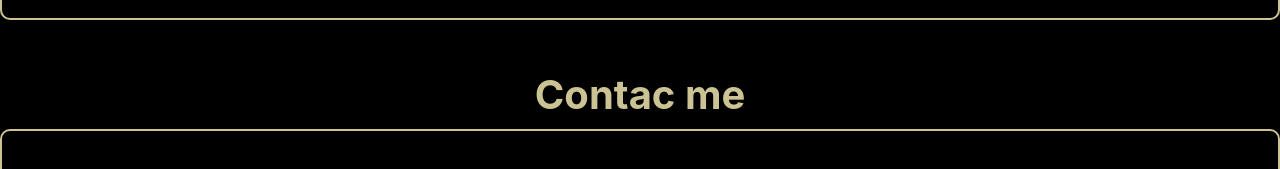
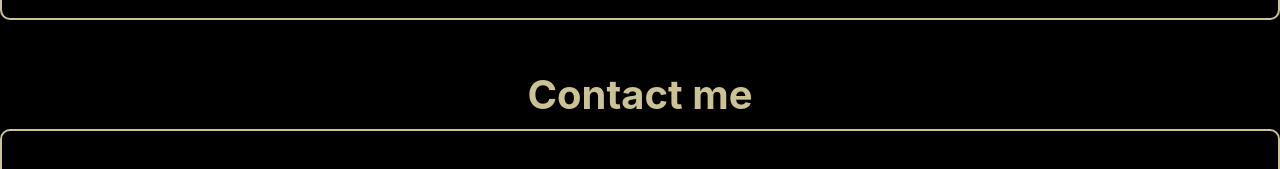
Before and after one commit to JimAcosta/Portfolio, a plain HTML site: page index.html in a window 1280 px wide. Shown: the part 1852-2021 px from the top of the page. Drawn offline with Linux system fonts and the light colour scheme.

Commit message:
modificion

```diff
--- a/index.html
+++ b/index.html
@@ -121,7 +121,7 @@
             </div>
         </div>
     </section>
-    <h2 id="contact">Contac me</h2>
+    <h2 id="contact">Contact me</h2>
     <section class="section contact-section">
         <div class="container">
             <div class="contact">
```
